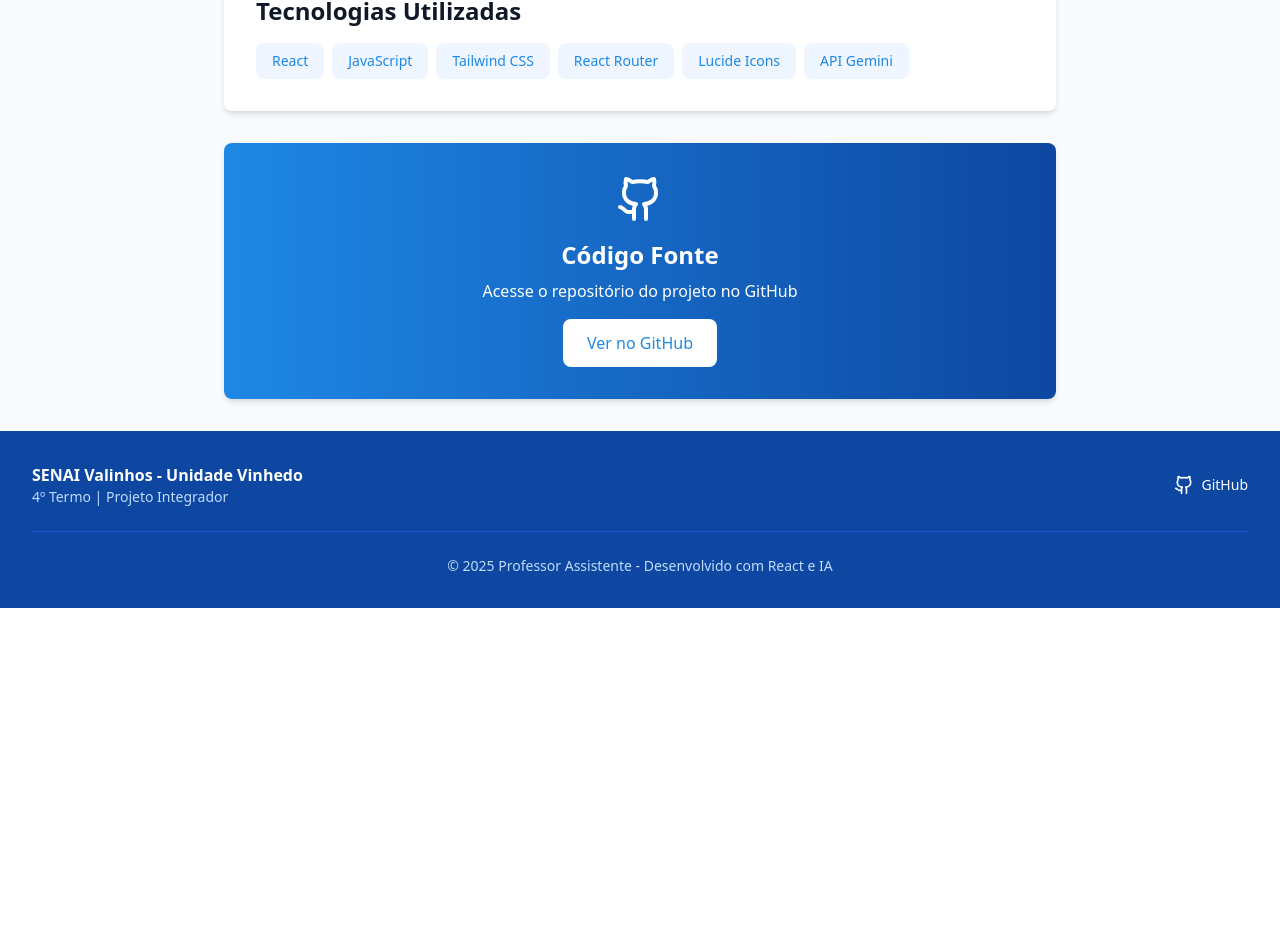
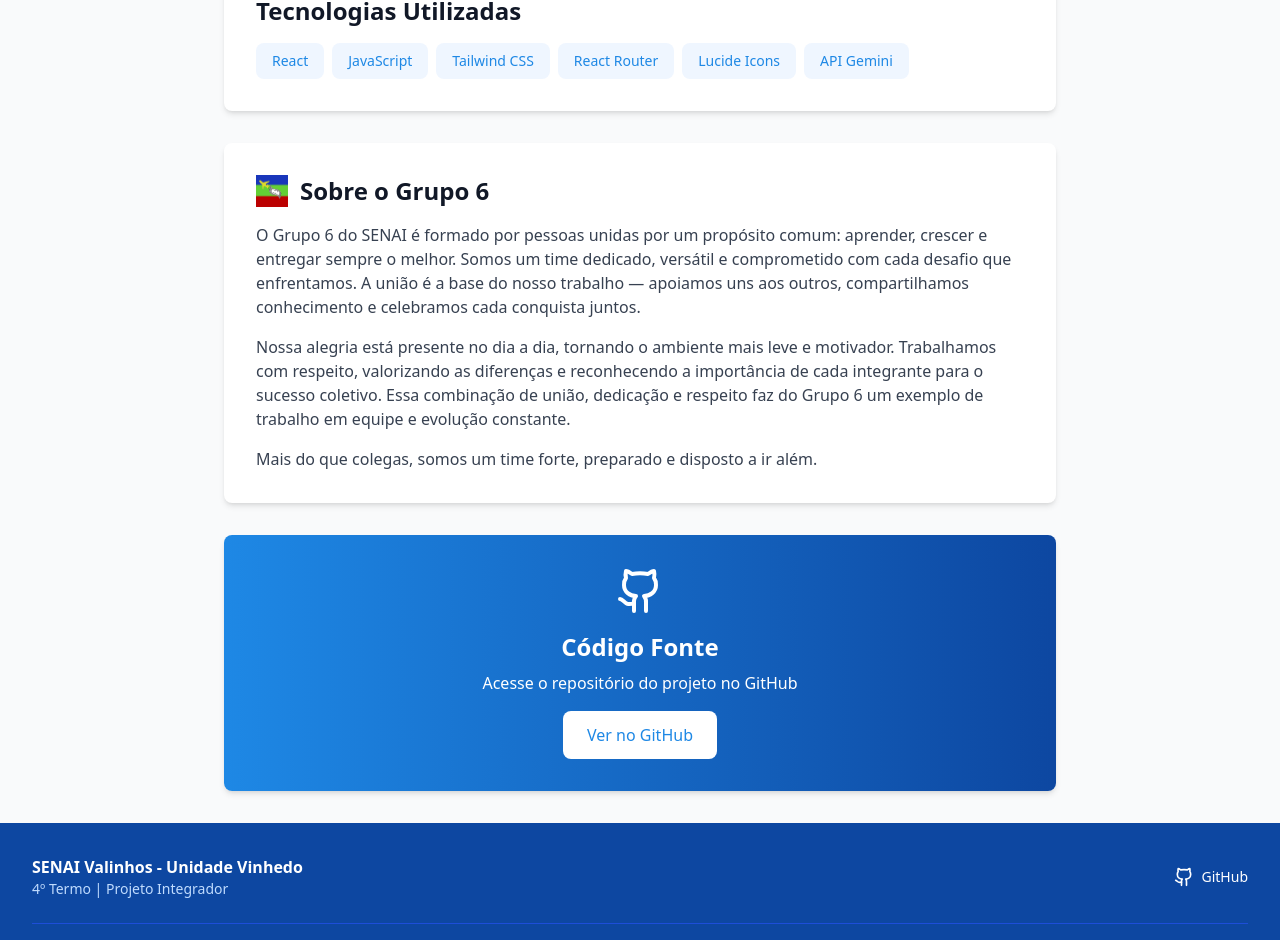
Before and after one commit to VieiraQuezia/projeto_final-professor_assistente, a React (Vite) app: page /sobre in a window 1280 px wide. Shown: the part 1269-2209 px from the top of the page. Before the commit the page ends 1877 px from the top, so only its background shows below. Built offline with nearby package versions, Linux system fonts and the light colour scheme.

Commit message:
oii amigos

```diff
--- a/src/pages/Sobre.jsx
+++ b/src/pages/Sobre.jsx
@@ -120,6 +120,22 @@ export default function Sobre() {
           </div>
         </div>
 
+        <div className="bg-white rounded-lg shadow-md p-8 mb-8">
+          <div className="flex items-center gap-3 mb-4">
+            <img src="/grupo6_logo.png" alt="Grupo 6 Logo" className="w-8 h-8" />
+            <h2 className="text-2xl font-semibold text-gray-900">Sobre o Grupo 6</h2>
+          </div>
+          <p className="text-gray-700 mb-4">
+            O Grupo 6 do SENAI é formado por pessoas unidas por um propósito comum: aprender, crescer e entregar sempre o melhor. Somos um time dedicado, versátil e comprometido com cada desafio que enfrentamos. A união é a base do nosso trabalho — apoiamos uns aos outros, compartilhamos conhecimento e celebramos cada conquista juntos.
+          </p>
+          <p className="text-gray-700 mb-4">
+            Nossa alegria está presente no dia a dia, tornando o ambiente mais leve e motivador. Trabalhamos com respeito, valorizando as diferenças e reconhecendo a importância de cada integrante para o sucesso coletivo. Essa combinação de união, dedicação e respeito faz do Grupo 6 um exemplo de trabalho em equipe e evolução constante.
+          </p>
+          <p className="text-gray-700">
+            Mais do que colegas, somos um time forte, preparado e disposto a ir além.
+          </p>
+        </div>
+
         {/* GitHub Link */}
         <div className="bg-gradient-to-r from-[#1E88E5] to-[#0D47A1] rounded-lg shadow-md p-8 text-white text-center">
           <Github className="w-12 h-12 mx-auto mb-4" />
```
Also changed, not shown: public/grupo6_logo.png (added).
